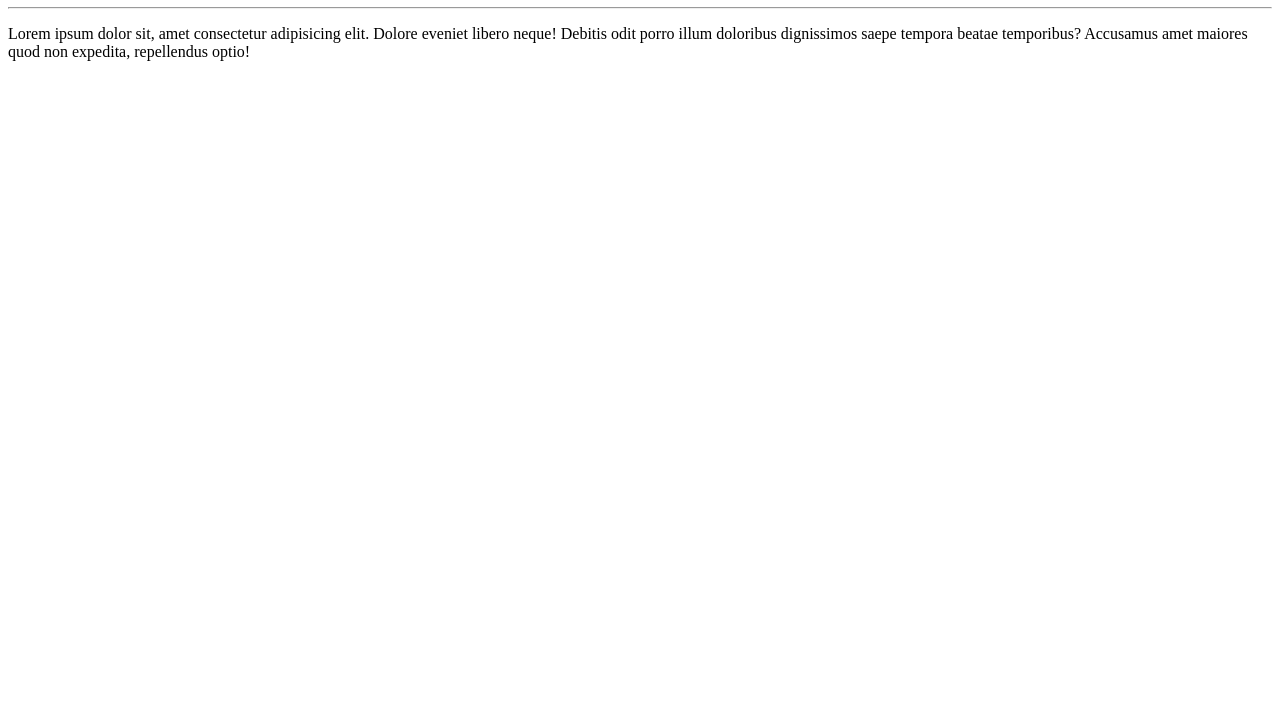
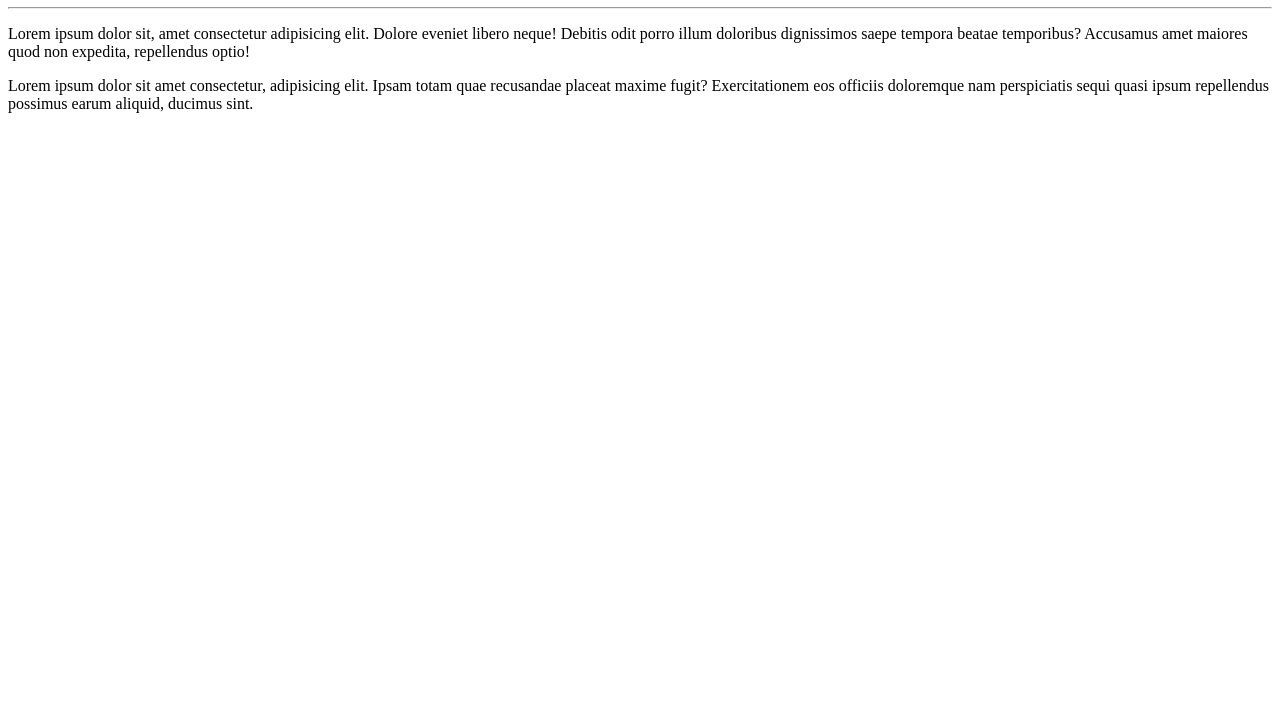
Before and after one commit to AleLucasG/Ola-Mundo, a plain HTML site: page site-exemplo/index.html in a window 1280 px wide. Shown: the part 73-800 px from the top of the page. Drawn offline with Linux system fonts and the light colour scheme.

Commit message:
adicionei um paragrafo

```diff
--- a/site-exemplo/index.html
+++ b/site-exemplo/index.html
@@ -10,5 +10,6 @@
     <h1>Olá, Mundo!</h1>
     <hr>
     <p>Lorem ipsum dolor sit, amet consectetur adipisicing elit. Dolore eveniet libero neque! Debitis odit porro illum doloribus dignissimos saepe tempora beatae temporibus? Accusamus amet maiores quod non expedita, repellendus optio!</p>
+    <p>Lorem ipsum dolor sit amet consectetur, adipisicing elit. Ipsam totam quae recusandae placeat maxime fugit? Exercitationem eos officiis doloremque nam perspiciatis sequi quasi ipsum repellendus possimus earum aliquid, ducimus sint.</p>
 </body>
 </html>
```
